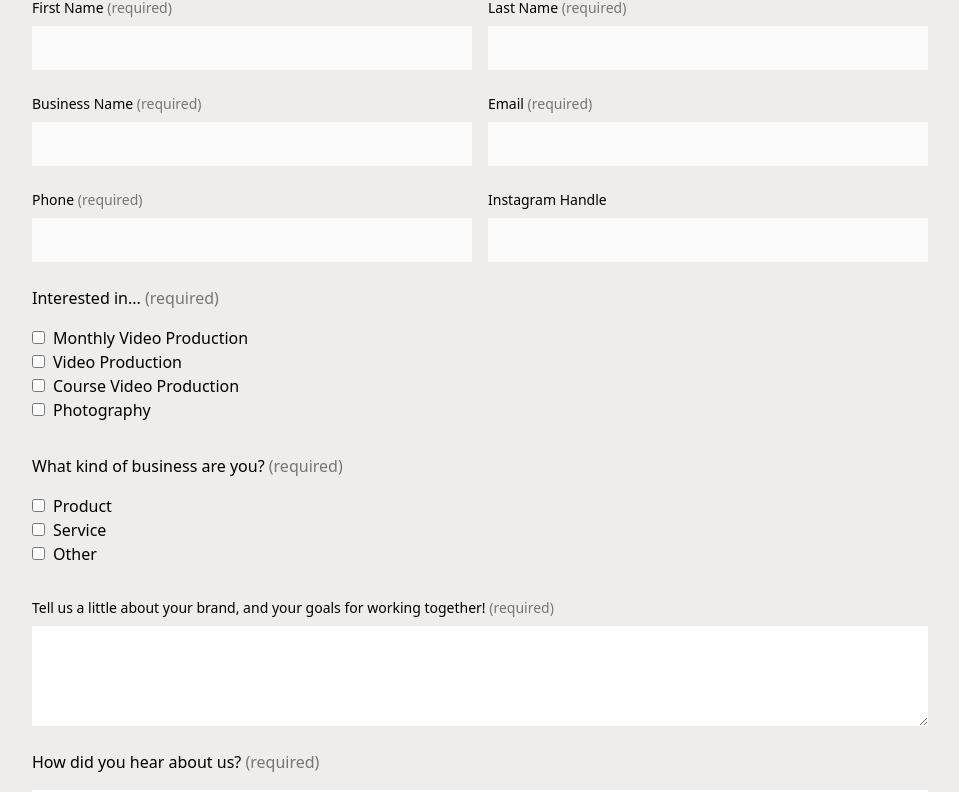
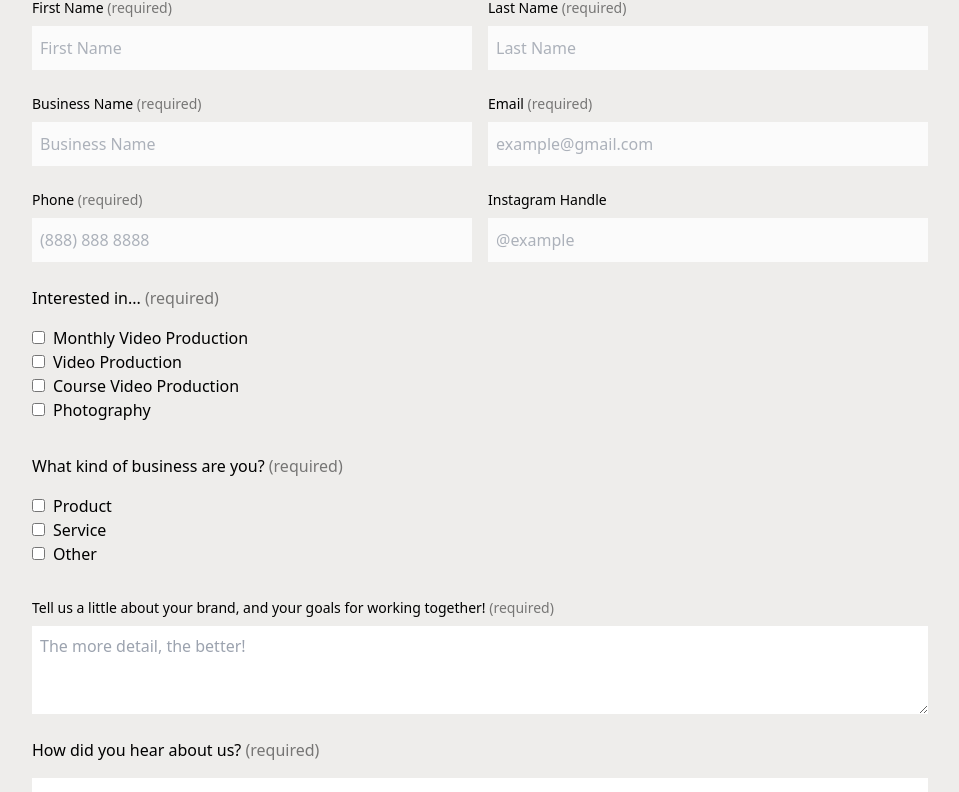
Before and after one commit to wildgracevideo/wildgracevideo-website, a Nuxt app: page /get-started in a window 1280 px wide. Shown: the part 258-1050 px from the top of the page, without its empty margins (160-1119 px from the left). Built offline with nearby package versions, Linux system fonts and the light colour scheme.

Commit message:
Add a hint to forms.

```diff
--- a/components/Contact.vue
+++ b/components/Contact.vue
@@ -21,6 +21,7 @@
         :is-required="isRequired"
         title-text-class="text-white"
         v-model="firstName"
+        hint="First Name"
       />
       <RequiredInput
         title="Last Name"
@@ -28,6 +29,7 @@
         :is-required="isRequired"
         title-text-class="text-white"
         v-model="lastName"
+        hint="Last Name"
       />
       <RequiredInput
         title="Email"
@@ -35,6 +37,7 @@
         :is-required="isRequired"
         title-text-class="text-white"
         v-model="email"
+        hint="example@gmail.com"
         container-class="md:col-span-2 col-span-1"
       />
       <RequiredTextArea
@@ -49,7 +52,7 @@
       <div class="md:col-span-2 col-span-1 flex justify-center">
         <button
           type="submit"
-          class="rounded-oval text-red-100 border-red-100 border-2 py-4 px-16 send-button mb-12"
+          class="rounded-oval text-red-100 border-red-100 border-2 py-4 px-16 send-button mb-12 bg-transparent"
         >
           Send
         </button>
--- a/components/form/RequiredDropdownSelect.vue
+++ b/components/form/RequiredDropdownSelect.vue
@@ -10,6 +10,7 @@
       class="bg-white h-11 .max-w-md w-full px-2"
       :class="{ 'border-red-700': showError, 'border-2': showError }"
     >
+      <option value="" disabled selected hidden>Select</option>
       <option v-for="choice in choices" :value="choice.value">
         {{ choice.value }}
       </option>
--- a/components/form/RequiredInput.vue
+++ b/components/form/RequiredInput.vue
@@ -16,6 +16,7 @@
       class="block h-11 w-full p-2 opacity-80"
       :class="{ 'border-2': showError, 'border-red-700': showError }"
       v-model="value"
+      :placeholder="hint"
     />
   </div>
 </template>
@@ -32,6 +33,7 @@ interface Props {
   modelValue: SelectChoice[];
   showRequired?: boolean;
   containerClass?: string;
+  hint?: string;
 }
 
 const props = withDefaults(defineProps<Props>(), {
--- a/components/form/RequiredTextArea.vue
+++ b/components/form/RequiredTextArea.vue
@@ -6,9 +6,10 @@
     <textarea
       :rows="rows"
       :id="id"
-      class="block text-xl w-full p-2"
+      class="block w-full p-2"
       :class="{ 'border-2': showError, 'border-red-700': showError }"
       v-model="value"
+      :placeholder="hint"
     />
   </div>
 </template>
@@ -24,10 +25,12 @@ interface Props {
   modelValue: string;
   rows: number;
   containerClass?: string;
+  hint?: string;
 }
 
 const props = withDefaults(defineProps<Props>(), {
   containerClass: "",
+  hint: "",
 });
 
 const emit = defineEmits(["update:modelValue"]);
--- a/pages/get-started.vue
+++ b/pages/get-started.vue
@@ -20,6 +20,7 @@
         :is-required="isRequired"
         title-text-class="text-black"
         v-model="firstName"
+        hint="First Name"
       />
       <RequiredInput
         title="Last Name"
@@ -27,6 +28,7 @@
         :is-required="isRequired"
         title-text-class="text-black"
         v-model="lastName"
+        hint="Last Name"
       />
       <RequiredInput
         title="Business Name"
@@ -34,6 +36,7 @@
         :is-required="isRequired"
         title-text-class="text-black"
         v-model="businessName"
+        hint="Business Name"
       />
       <RequiredInput
         title="Email"
@@ -41,6 +44,7 @@
         :is-required="isRequired"
         title-text-class="text-black"
         v-model="email"
+        hint="example@gmail.com"
       />
       <RequiredInput
         title="Phone"
@@ -48,6 +52,7 @@
         :is-required="isRequired"
         title-text-class="text-black"
         v-model="phone"
+        hint="(888) 888 8888"
       />
       <RequiredInput
         title="Instagram Handle"
@@ -56,6 +61,7 @@
         title-text-class="text-black"
         v-model="instagramHandle"
         :show-required="false"
+        hint="@example"
       />
       <RequiredSelect
         title="Interested in..."
@@ -82,6 +88,7 @@
         title-text-class="text-black"
         v-model="goals"
         container-class="md:col-span-2 col-span-1"
+        hint="The more detail, the better!"
       />
       <RequiredDropdownSelect
         title="How did you hear about us?"
```
Also changed, not shown: 1 other file (tests, documents, lock files or other folders).
